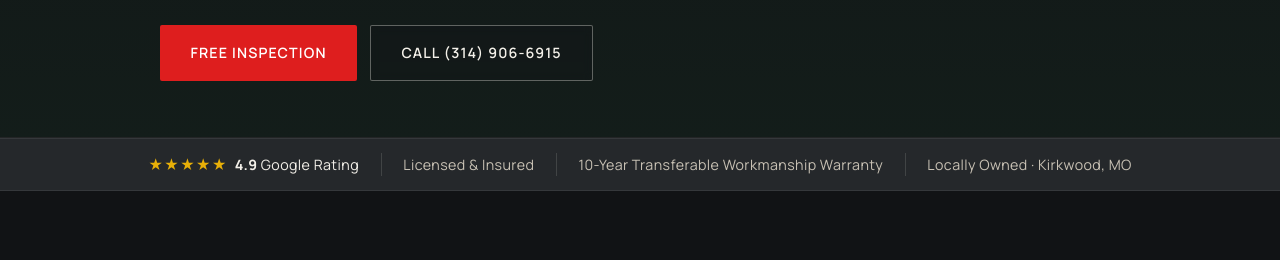
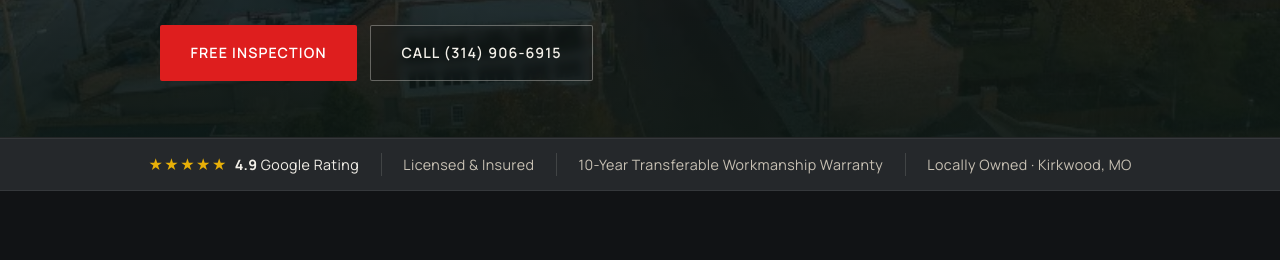
Before and after one commit to Novalic7/loxley-website, a website: page service-areas/st-charles/index.html in a window 1280 px wide. Shown: the part 424-684 px from the top of the page. Drawn offline with Linux system fonts and the light colour scheme.

Commit message:
Add hero backdrop to the St. Charles service-area page
One-line photo field (assets/images/areas/st-charles.webp).

Co-Authored-By: Claude Opus 4.8 <noreply@anthropic.com>

```diff
--- a/build.mjs
+++ b/build.mjs
@@ -586,6 +586,7 @@ const AREAS = [
     homes: "O'Fallon is one of the fastest-growing communities in the metro, full of newer subdivisions across the 63366 and 63368 areas — homes now old enough that first-generation roofs are wearing out and storm claims are common.",
     angle: "We handle the roof and the paperwork: documented inspections and honest storm-claim support." },
   { slug: "st-charles", name: "St. Charles", region: "stc", zips: "63301, 63303",
+    photo: "/assets/images/areas/st-charles.webp",
     intro: "Roofing for St. Charles, from Main Street to the riverfront.",
     desc: "Roofing, repair, storm restoration and gutters in St. Charles, MO — historic Main Street and Frenchtown homes plus newer riverfront development. Licensed, insured, locally owned.",
     homes: "St. Charles pairs the historic homes of its famous Main Street and Frenchtown districts with newer development along the Missouri River — a wide range of roof types and ages.",
--- a/service-areas/st-charles/index.html
+++ b/service-areas/st-charles/index.html
@@ -116,7 +116,8 @@
     </div>
   </header>
   <main id="main">
-    <section class="page-hero" aria-label="St. Charles, MO Roofing & Exterior Services">
+    <section class="page-hero has-hero-image" aria-label="St. Charles, MO Roofing & Exterior Services">
+      <div class="page-hero-media" role="img" aria-label="Aerial view of St. Charles, Missouri" style="background-image:url('/assets/images/areas/st-charles.webp?v=c65cadcf')"></div>
       <div class="page-hero-inner">
         <p class="eyebrow">Loxley Service Area · St. Charles County</p>
         <h1 class="display">St. Charles Roofing & Exterior Services</h1>
```
Also changed, not shown: assets/images/areas/st-charles.webp (added).
